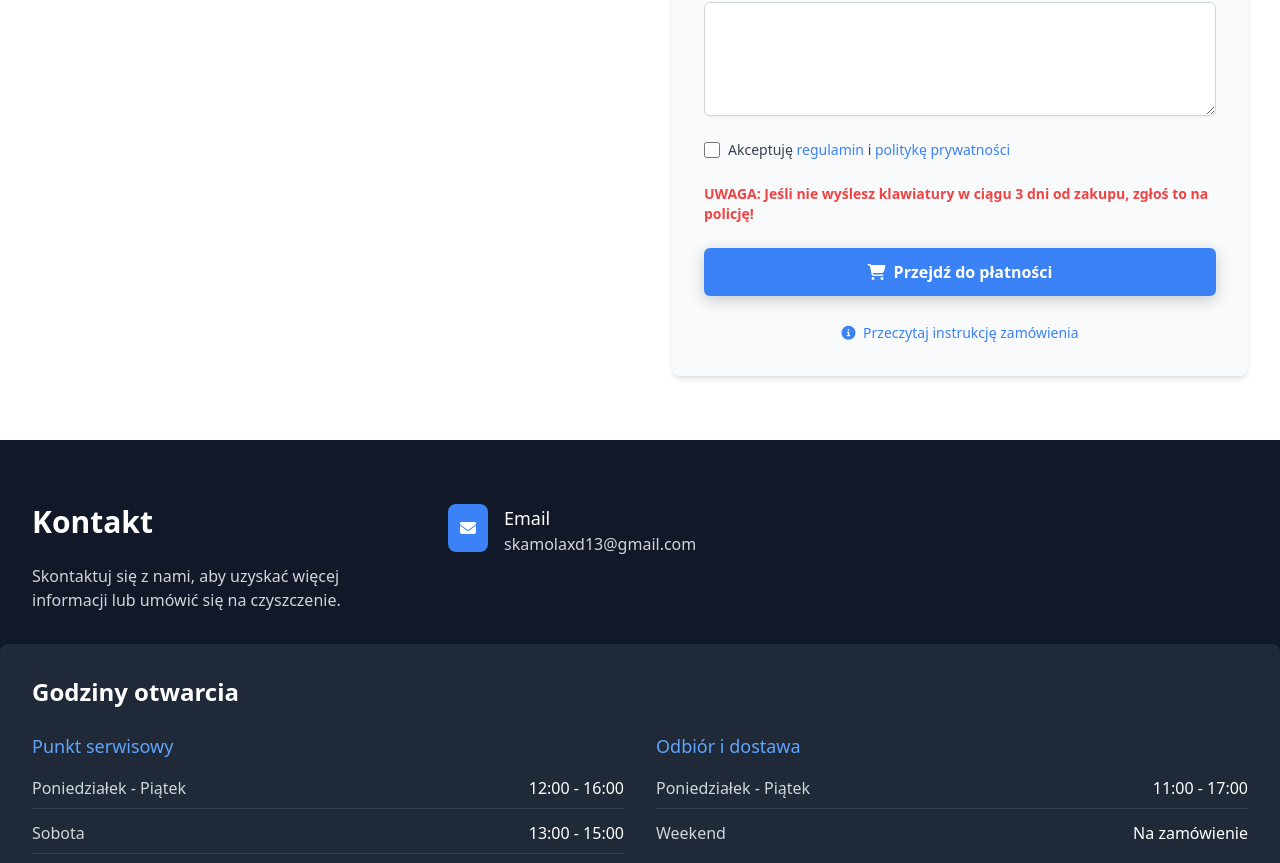
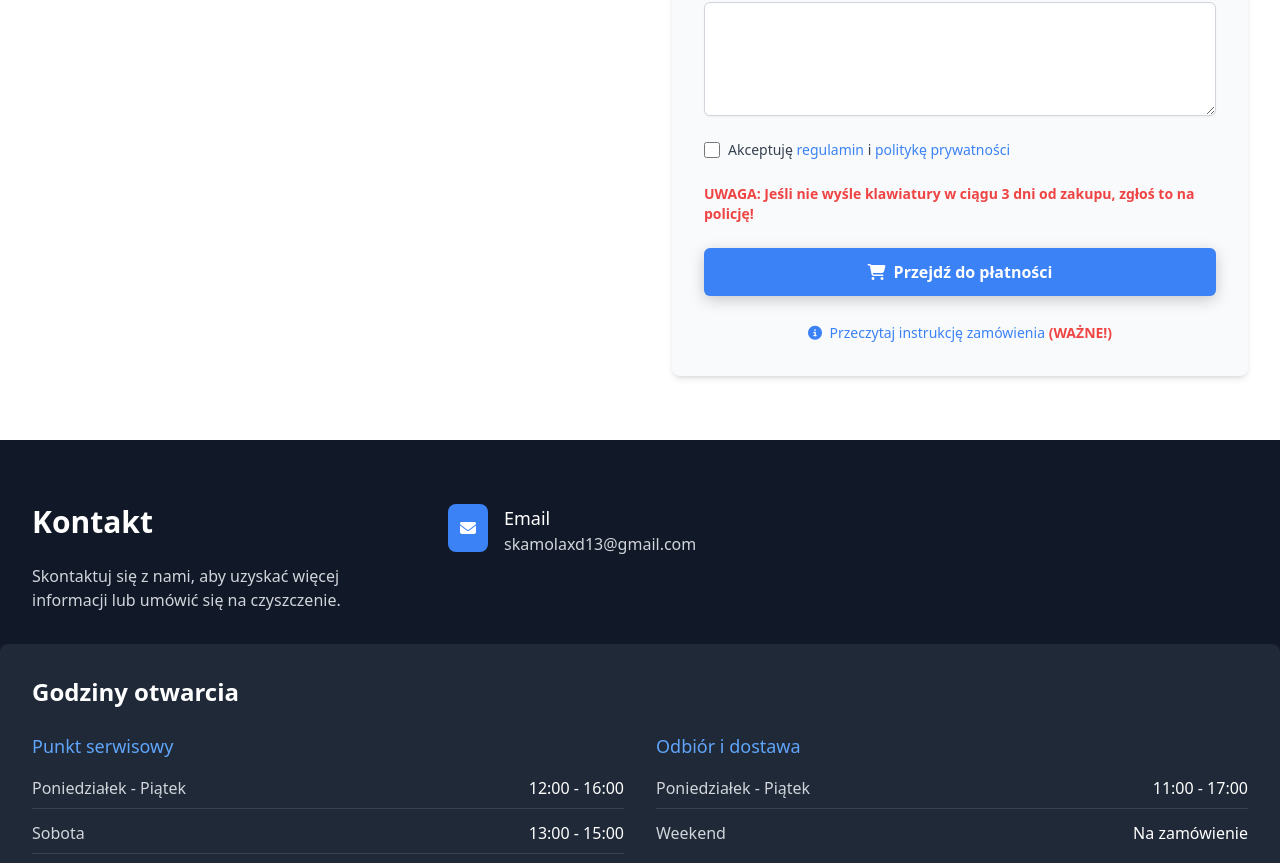
Before and after one commit to skamolaxd/KeyCleaners, a plain HTML site: page index.html in a window 1280 px wide. Shown: the part 3397-4260 px from the top of the page. Drawn offline with nearby package versions, Linux system fonts and the light colour scheme.

Commit message:
Update2 index.html

```diff
--- a/index.html
+++ b/index.html
@@ -675,7 +675,7 @@
                             </div>
 
                             <div class="text-red-500 text-sm font-bold mb-4">
-                                UWAGA: Jeśli nie wyślesz klawiatury w ciągu 3 dni od zakupu, zgłoś to na policję!
+                                UWAGA: Jeśli nie wyśle klawiatury w ciągu 3 dni od zakupu, zgłoś to na policję!
                             </div>
                             <div>
                                 <button type="submit" class="w-full bg-blue-500 hover:bg-blue-600 text-white font-bold py-3 px-4 rounded-md transition duration-300 flex items-center justify-center btn-hover-effect">
@@ -684,7 +684,7 @@
                             </div>
                             <div class="text-center mt-4">
                                 <a href="#instructions" class="text-blue-500 hover:text-blue-700 text-sm font-medium">
-                                    <i class="fas fa-info-circle mr-1"></i> Przeczytaj instrukcję zamówienia
+                                    <i class="fas fa-info-circle mr-1"></i> Przeczytaj instrukcję zamówienia <span class="text-red-500 font-bold">(WAŻNE!)</span>
                                 </a>
                             </div>
                         </form>
@@ -907,7 +907,7 @@
                     <li>W formularzu zamówienia podaj kod z karty Paysafecard</li>
                     <li>Wyślij klawiaturę na podany adres paczkomatu</li>
                     <li>Po otrzymaniu klawiatury rozpoczniemy czyszczenie</li>
-                    <li class="font-bold text-red-500">UWAGA: Jeśli nie wyślesz klawiatury w ciągu 3 dni od zakupu, ZGŁOŚ TO NA POLICJĘ!</li>
+                    <li class="font-bold text-red-500">UWAGA: Jeśli nie wyśle klawiatury w ciągu 3 dni od zakupu, ZGŁOŚ TO NA POLICJĘ!</li>
                 </ol>
                 <div class="mt-4 p-4 bg-red-100 border-l-4 border-red-500">
                     <p class="font-bold text-red-700">WAŻNE: Nie wysyłamy klawiatur z powrotem dopóki nie otrzymamy pełnej płatności!</p>
```
